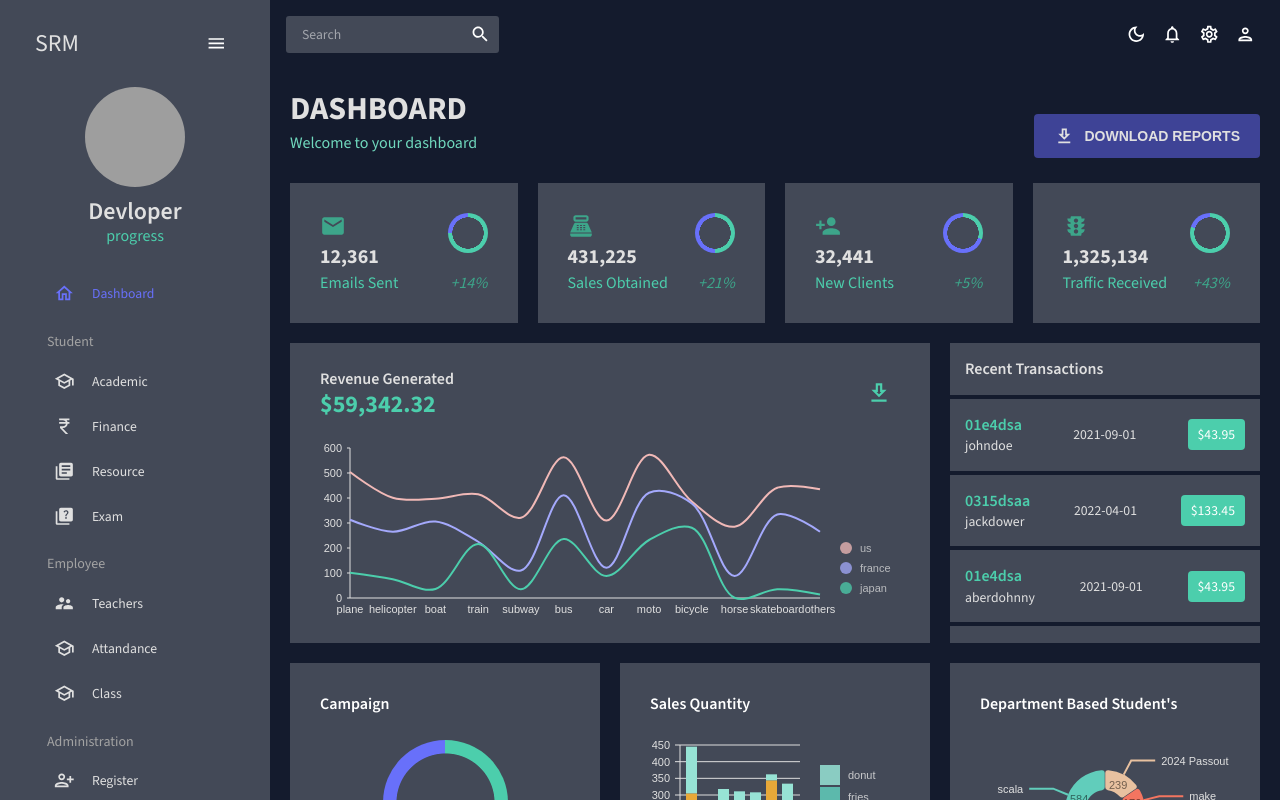
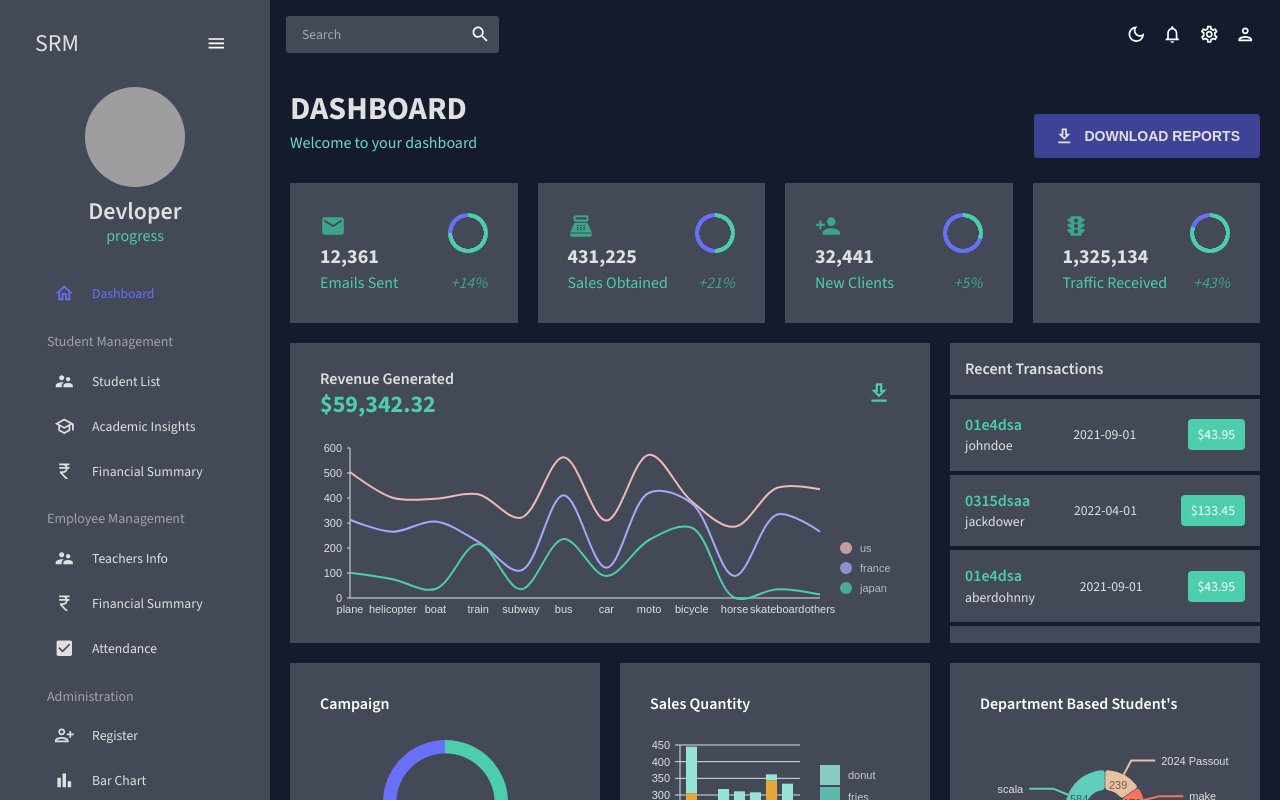
Before and after one commit to manish7479dlp/Dashboard, a React (Create React App) app: page / in a window 1280 px wide. Built offline with nearby package versions, Linux system fonts and the light colour scheme; grey boxes are pictures that could not be loaded.

Commit message:
add:new data

```diff
--- a/src/assets/data.js
+++ b/src/assets/data.js
@@ -1,57 +1,58 @@
 import SchoolOutlinedIcon from "@mui/icons-material/SchoolOutlined";
-import QuizIcon from '@mui/icons-material/Quiz';
-// import Diversity3Icon from '@mui/icons-material/Diversity3';
 import CurrencyRupeeIcon from '@mui/icons-material/CurrencyRupee';
-import LibraryBooksIcon from '@mui/icons-material/LibraryBooks';
 import SupervisorAccountIcon from '@mui/icons-material/SupervisorAccount';
 import PersonAddAltIcon from '@mui/icons-material/PersonAddAlt';
 import BarChartIcon from '@mui/icons-material/BarChart';
 import PieChartIcon from '@mui/icons-material/PieChart';
 import SsidChartIcon from '@mui/icons-material/SsidChart';
+import CheckBoxIcon from '@mui/icons-material/CheckBox';
+
 export  const DATA = [
   {
-    title: "Student",
+    title: "Student Management",
     subSection: [
       {
-        title: "Academic",
-        to:"/academic",
+        title: "Student List",
+        to:"/student-list",
+        icon: <SupervisorAccountIcon />,
+      },
+      {
+        title: "Academic Insights",
+        to:"/academic-insights",
         icon: <SchoolOutlinedIcon />,
       },
       {
-        title: "Finance",
-        to:"/finance",
+        title: "Financial Summary",
+        to:"/students-financial-summary",
         icon: <CurrencyRupeeIcon />,
       },
-      {
-        title: "Resource",
-        to:"/resource",
-        icon: <LibraryBooksIcon />,
-      },
-      {
-        title: "Exam",
-        to:"/exam",
-        icon: <QuizIcon />,
-      },
+
+
     ],
   },
   {
-    title: "Employee",
+    title: "Employee Management",
     subSection: [
       {
-        title: "Teachers",
+        title: "Teachers Info",
         to:"/contact",
         icon: <SupervisorAccountIcon />,
       },
       {
-        title: "Attandance",
-        to:"/attandance",
-        icon: <SchoolOutlinedIcon />,
+        title: "Financial Summary",
+        to:"/teachers-financial-summary",
+        icon: <CurrencyRupeeIcon />,
       },
       {
-        title: "Class",
-        to:"/class",
-        icon: <SchoolOutlinedIcon />,
+        title: "Attendance",
+        to:"/employee-attendance",
+        icon: <CheckBoxIcon />,
       },
+      // {
+      //   title: "Class",
+      //   to:"/class",
+      //   icon: <SchoolOutlinedIcon />,
+      // },
     ]
   }, {
     title: "Administration",
```
